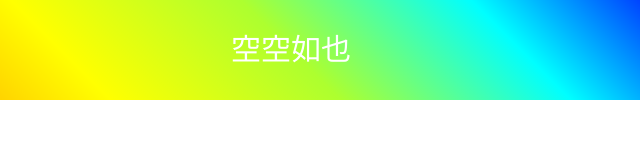
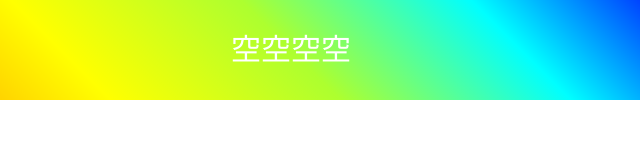
Before and after one commit to GaozZZ/GaozZZ.github.io, a plain HTML site: page index.html in a window 1280 px wide. Shown: the full height of the page, 349-989 px from the left. Drawn offline with Linux system fonts and the light colour scheme.

Commit message:
徐尔1号

```diff
--- a/index.html
+++ b/index.html
@@ -11,7 +11,7 @@
 </head>
 
 <body>
-    <header>空空如也</header>
+    <header>空空空空</header>
 </body>
 
 </html>
```
